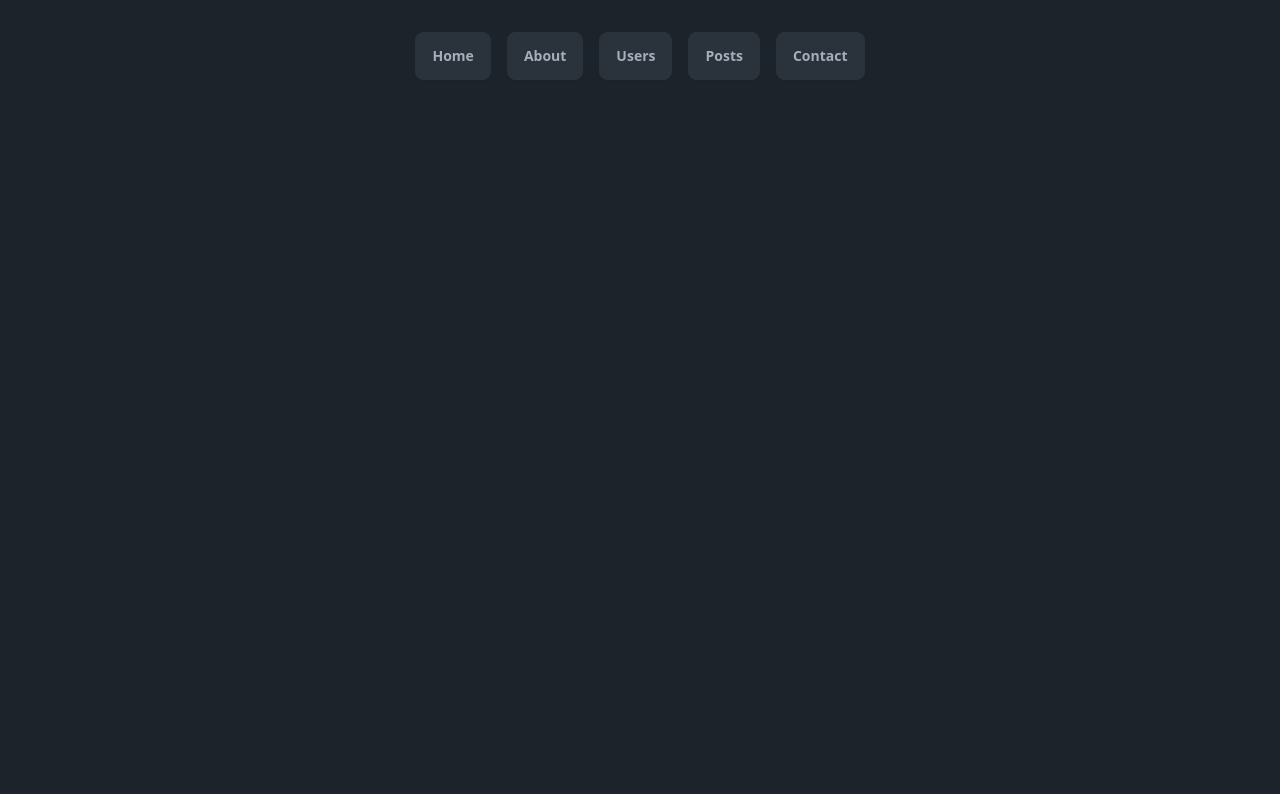
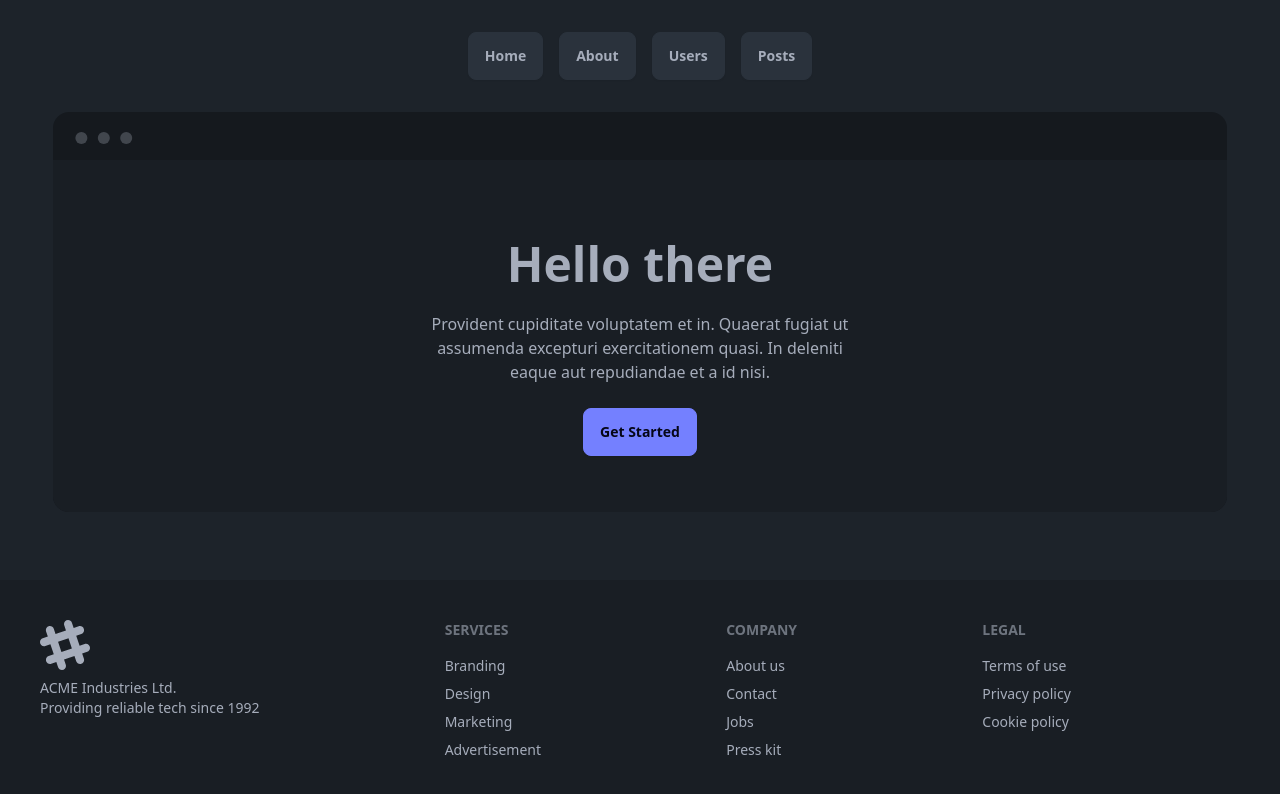
Before and after one commit to sumayaakter533/Introduction-to-react-router, a React (Vite) app: page / in a window 1280 px wide. Shown: the top 794 px of the page. Built offline with nearby package versions, Linux system fonts and the light colour scheme.

Commit message:
posts details added

```diff
--- a/src/components/About/About.jsx
+++ b/src/components/About/About.jsx
@@ -2,7 +2,7 @@ import React from "react";
 
 const About = () => {
     return (
-        <div className='carousel w-full'>
+        <div className='carousel w-full h-[420px]'>
             <div id='slide1' className='carousel-item relative w-full'>
                 <img
                     src='https://img.daisyui.com/images/stock/photo-1625726411847-8cbb60cc71e6.webp'
--- a/src/components/Header/Header.jsx
+++ b/src/components/Header/Header.jsx
@@ -17,9 +17,6 @@ const Header = () => {
                 <Link className='btn btn-neutral' to='/posts'>
                     Posts
                 </Link>
-                <Link className='btn btn-neutral' to='/contact'>
-                    Contact
-                </Link>
             </nav>
         </div>
     );
--- /dev/null
+++ b/src/components/Hero/Hero.jsx
@@ -0,0 +1,23 @@
+import React from "react";
+
+const Hero = () => {
+    return (
+        <div className='mockup-window bg-base-300 w-11/12 m-auto h-[400px]'>
+            <div className='bg-base-200 flex justify-center px-4 py-16 h-[400px]'>
+                <div className='hero-content text-center'>
+                    <div className='max-w-md'>
+                        <h1 className='text-5xl font-bold'>Hello there</h1>
+                        <p className='py-6'>
+                            Provident cupiditate voluptatem et in. Quaerat
+                            fugiat ut assumenda excepturi exercitationem quasi.
+                            In deleniti eaque aut repudiandae et a id nisi.
+                        </p>
+                        <button className='btn btn-primary'>Get Started</button>
+                    </div>
+                </div>
+            </div>
+        </div>
+    );
+};
+
+export default Hero;
--- a/src/components/Home/Home.jsx
+++ b/src/components/Home/Home.jsx
@@ -1,12 +1,20 @@
 import React from "react";
-import { Outlet } from "react-router-dom";
+import { Outlet, useLocation } from "react-router-dom";
 import Header from "../Header/Header";
+import Footer from "../Footer/Footer";
+import Hero from "../Hero/Hero";
 
 const Home = () => {
+    const location = useLocation();
+
     return (
-        <div>
+        <div className='flex flex-col min-h-screen'>
             <Header></Header>
-            <Outlet></Outlet>
+            {location.pathname === "/" && <Hero></Hero>}
+            <div className='flex-grow'>
+                <Outlet></Outlet>
+            </div>
+            <Footer></Footer>
         </div>
     );
 };
--- /dev/null
+++ b/src/components/Post/Post.jsx
@@ -0,0 +1,29 @@
+import React from "react";
+import { Link, useNavigate } from "react-router-dom";
+
+const Post = ({ post }) => {
+    const { id, title } = post;
+    const navigate = useNavigate();
+    const handleShowDetails = () => {
+        navigate(`/post/${id}`);
+    };
+
+    return (
+        <div className='border p-2 rounded-md text-white'>
+            <h5 className='text-lg'>Post id: {id}</h5>
+            <p>{title}</p>
+            <Link to={`/post/${id}`} className='btn btn-neutral w-full mt-4'>
+                Post Details
+            </Link>
+
+            {/* Show details by button onclick function */}
+            <button
+                onClick={handleShowDetails}
+                className='btn btn-neutral w-full mt-2'>
+                Show Details OnClick
+            </button>
+        </div>
+    );
+};
+
+export default Post;
--- /dev/null
+++ b/src/components/PostDetails/PostDetails.jsx
@@ -0,0 +1,36 @@
+import React from "react";
+import { useLoaderData, useNavigate } from "react-router-dom";
+
+const PostDetails = () => {
+    const post = useLoaderData();
+    const { id, title, body } = post;
+    const navigate = useNavigate();
+    const handleGoBack = () => {
+        navigate(-1);
+    };
+
+    return (
+        <div className='w-5/12 m-auto mb-10'>
+            <h3 className='text-center text-2xl mb-8'>
+                Post Details of Id {id}
+            </h3>
+            <div className='border p-4 rounded-lg'>
+                <h5>
+                    <span className='underline font-bold'>Title:</span>{" "}
+                    <small>{title}</small>
+                </h5>
+                <p>
+                    <span className='underline font-bold'>Description:</span>{" "}
+                    <small>{body}</small>
+                </p>
+                <button
+                    onClick={handleGoBack}
+                    className='btn btn-neutral w-full mt-4'>
+                    Go Back
+                </button>
+            </div>
+        </div>
+    );
+};
+
+export default PostDetails;
--- /dev/null
+++ b/src/components/Posts/Posts.jsx
@@ -0,0 +1,21 @@
+import React from "react";
+import { useLoaderData } from "react-router-dom";
+import Post from "../Post/Post";
+
+const Posts = () => {
+    const posts = useLoaderData();
+    return (
+        <div>
+            <h3 className='text-2xl text-center py-8'>
+                Available Posts: {posts.length}
+            </h3>
+            <div className='w-6/12 p-4 m-auto border rounded-md flex flex-col gap-4 mb-10'>
+                {posts.map((post) => (
+                    <Post key={post.id} post={post}></Post>
+                ))}
+            </div>
+        </div>
+    );
+};
+
+export default Posts;
--- a/src/main.jsx
+++ b/src/main.jsx
@@ -7,6 +7,8 @@ import About from "./components/About/About";
 import Footer from "./components/Footer/Footer";
 import Users from "./components/Users/Users";
 import UserDetails from "./components/UserDetails/UserDetails";
+import Posts from "./components/Posts/Posts";
+import PostDetails from "./components/PostDetails/PostDetails";
 // import App from "./App.jsx";
 
 const router = createBrowserRouter([
@@ -33,8 +35,18 @@ const router = createBrowserRouter([
                 element: <UserDetails></UserDetails>,
             },
             {
-                path: "/contact",
-                element: <Footer></Footer>,
+                path: "/posts",
+                loader: () =>
+                    fetch("https://jsonplaceholder.typicode.com/posts"),
+                element: <Posts></Posts>,
+            },
+            {
+                path: "/post/:postId",
+                loader: ({ params }) =>
+                    fetch(
+                        `https://jsonplaceholder.typicode.com/posts/${params.postId}`,
+                    ),
+                element: <PostDetails></PostDetails>,
             },
         ],
     },
```
